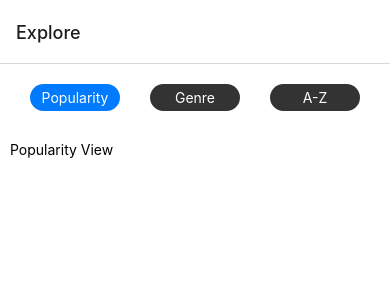
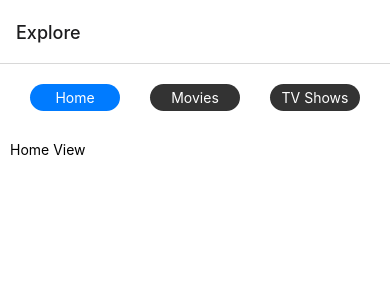
Before and after one commit to MarcusM1231/Cineverse, a React Native app in the folder Cineverse/: screen /Explore in a window 390 px wide. Shown: the top 298 px of the page. Built offline with nearby package versions, Linux system fonts and the light colour scheme.

Commit message:
CV-13 - Update Explore Page Categories
Updated explore page categories

```diff
--- a/Cineverse/Views/MainViews/ExploreView.tsx
+++ b/Cineverse/Views/MainViews/ExploreView.tsx
@@ -1,8 +1,8 @@
 import { StyleSheet, Text, View, TouchableOpacity } from 'react-native';
 import { useState } from 'react';
-import PopularityView from '../SubViews/ExploreSubViews/PopularityView';
-import GenreView from '../SubViews/ExploreSubViews/GenreView'
-import AToZView from '../SubViews/ExploreSubViews/AToZView'
+import HomeView from '../SubViews/ExploreSubViews/HomeView';
+import MovieView from '../SubViews/ExploreSubViews/MovieView'
+import ShowView from '../SubViews/ExploreSubViews/ShowView'
 
 //Props
 type ButtonProp = {
@@ -13,11 +13,12 @@ type ButtonProp = {
 }
 
 //Variables
-const popularityCategory = "Popularity"
-const aToZCategory = "A-Z"
-const genreCategory = "Genre"
+const homeCategory = "Home"
+const showCategory = "TV Shows"
+const movieCategory = "Movies"
 
 const ActiveButtonColor = "#007BFF"
+const InActiveButtonColor = "#333333"
 
 
 const CategoryButtons = (props: ButtonProp) => {
@@ -25,18 +26,18 @@ const CategoryButtons = (props: ButtonProp) => {
 
   switch(props.type){
     case(1):
-      currentCategory = genreCategory;
+      currentCategory = movieCategory;
       break;
     case(2):
-      currentCategory = aToZCategory;
+      currentCategory = showCategory;
       break;
     default:
-      currentCategory = popularityCategory
+      currentCategory = homeCategory
       break;
   }
   return(
     <View>
-      <TouchableOpacity style={[styles.buttonCategory, {backgroundColor: props.isSelected ? ActiveButtonColor: "#333333"}]} onPress={props.onPress}>
+      <TouchableOpacity style={[styles.buttonCategory, {backgroundColor: props.isSelected ? ActiveButtonColor : InActiveButtonColor}]} onPress={props.onPress}>
         <Text style={styles.buttonTextStyle}>{props.title}</Text>
       </TouchableOpacity>
     </View>
@@ -46,7 +47,7 @@ const CategoryButtons = (props: ButtonProp) => {
 
 //View
 export default function ExploreView() {
-  const [currentCategory, setCurrentCategory] = useState(popularityCategory);
+  const [currentCategory, setCurrentCategory] = useState(homeCategory);
 
   const handleCategoryChange = (category: string) => {
     setCurrentCategory(category);
@@ -56,31 +57,31 @@ export default function ExploreView() {
       <View style={styles.container}>
         <View style={styles.buttonsContainer}>
           <CategoryButtons
-            title={popularityCategory}
+            title={homeCategory}
             type={0}
-            isSelected={currentCategory === popularityCategory}
-            onPress={() => handleCategoryChange(popularityCategory)}
+            isSelected={currentCategory === homeCategory}
+            onPress={() => handleCategoryChange(homeCategory)}
           />
 
           <CategoryButtons
-            title={genreCategory}
+            title={movieCategory}
             type={1}
-            isSelected={currentCategory === genreCategory}
-            onPress={() => handleCategoryChange(genreCategory)}
+            isSelected={currentCategory === movieCategory}
+            onPress={() => handleCategoryChange(movieCategory)}
           />
 
           <CategoryButtons
-            title={aToZCategory}
+            title={showCategory}
             type={2}
-            isSelected={currentCategory === aToZCategory}
-            onPress={() => handleCategoryChange(aToZCategory)}
+            isSelected={currentCategory === showCategory}
+            onPress={() => handleCategoryChange(showCategory)}
           />
         </View>
 
         <View>
-          {currentCategory === popularityCategory && <PopularityView />}
-          {currentCategory === genreCategory && <GenreView />}
-          {currentCategory === aToZCategory && <AToZView />}
+          {currentCategory === homeCategory && <HomeView />}
+          {currentCategory === movieCategory && <MovieView />}
+          {currentCategory === showCategory && <ShowView />}
         </View>
     </View>
     );
@@ -102,7 +103,7 @@ export default function ExploreView() {
       marginVertical: 20,
       width: 90,
       textAlign: 'center',
-      backgroundColor: '#333333',
+      // backgroundColor: '#333333',
       color: 'white',
       padding: 5,
       borderRadius: 15,
--- a/Cineverse/Views/SubViews/ExploreSubViews/AToZView.tsx
+++ b/Cineverse/Views/SubViews/ExploreSubViews/HomeView.tsx
@@ -2,32 +2,12 @@ import React from 'react';
 import { View, Text, StyleSheet, ScrollView } from 'react-native';
 import MediaCard from '../MediaCard';
 
-//MediaCard view can be deleted, just here to test scroll bar right now
-export default function AToZView() {
+export default function HomeView() {
   return (
     <ScrollView contentContainerStyle={styles.container}  showsVerticalScrollIndicator={false}
     showsHorizontalScrollIndicator={false}>
       <View style={styles.content}>
-        <MediaCard/>
-        <MediaCard/>
-        <MediaCard/>
-        <MediaCard/>
-        <MediaCard/>
-        <MediaCard/>
-        <MediaCard/>
-        <MediaCard/>
-        <MediaCard/>
-        <MediaCard/>
-        <MediaCard/>
-        <MediaCard/>
-        <MediaCard/>
-        <MediaCard/>
-        <MediaCard/>
-        <MediaCard/>
-        <MediaCard/>
-        <MediaCard/>
-        <MediaCard/>
-        <MediaCard/>
+        <Text>Home View</Text>
       </View>
     </ScrollView>
   );
@@ -42,6 +22,7 @@ const styles = StyleSheet.create({
   content: {
     flexDirection: 'row',
     flexWrap: 'wrap',
-    justifyContent: 'center'
+    justifyContent: 'center',
+    padding: 10
   },
 });
--- a/Cineverse/Views/SubViews/ExploreSubViews/GenreView.tsx
+++ b/Cineverse/Views/SubViews/ExploreSubViews/MovieView.tsx
@@ -1,10 +1,10 @@
 import React from 'react';
 import { View, Text, StyleSheet } from 'react-native';
 
-export default function GenreView() {
+export default function MovieView() {
   return (
     <View style={styles.container}>
-      <Text>Genre View</Text>
+      <Text>Movie View</Text>
     </View>
   );
 }
--- a/Cineverse/Views/SubViews/ExploreSubViews/PopularityView.tsx
+++ b/Cineverse/Views/SubViews/ExploreSubViews/ShowView.tsx
@@ -2,12 +2,32 @@ import React from 'react';
 import { View, Text, StyleSheet, ScrollView } from 'react-native';
 import MediaCard from '../MediaCard';
 
-export default function PopularityView() {
+//MediaCard view can be deleted, just here to test scroll bar right now
+export default function ShowView() {
   return (
     <ScrollView contentContainerStyle={styles.container}  showsVerticalScrollIndicator={false}
     showsHorizontalScrollIndicator={false}>
       <View style={styles.content}>
-        <Text>Popularity View</Text>
+        <MediaCard/>
+        <MediaCard/>
+        <MediaCard/>
+        <MediaCard/>
+        <MediaCard/>
+        <MediaCard/>
+        <MediaCard/>
+        <MediaCard/>
+        <MediaCard/>
+        <MediaCard/>
+        <MediaCard/>
+        <MediaCard/>
+        <MediaCard/>
+        <MediaCard/>
+        <MediaCard/>
+        <MediaCard/>
+        <MediaCard/>
+        <MediaCard/>
+        <MediaCard/>
+        <MediaCard/>
       </View>
     </ScrollView>
   );
@@ -22,7 +42,6 @@ const styles = StyleSheet.create({
   content: {
     flexDirection: 'row',
     flexWrap: 'wrap',
-    justifyContent: 'center',
-    padding: 10
+    justifyContent: 'center'
   },
 });
```
